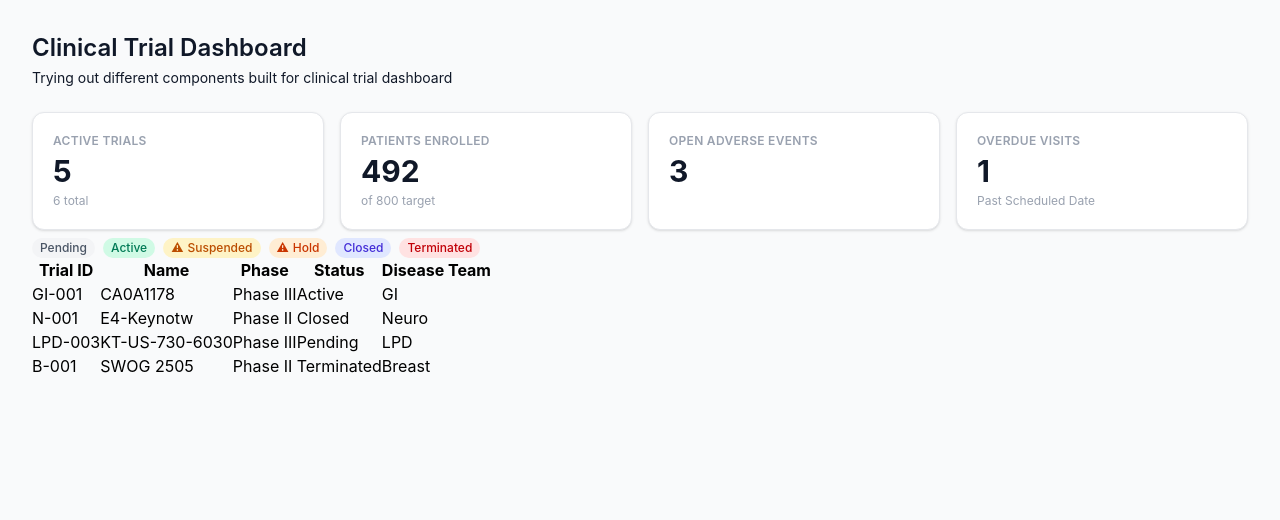
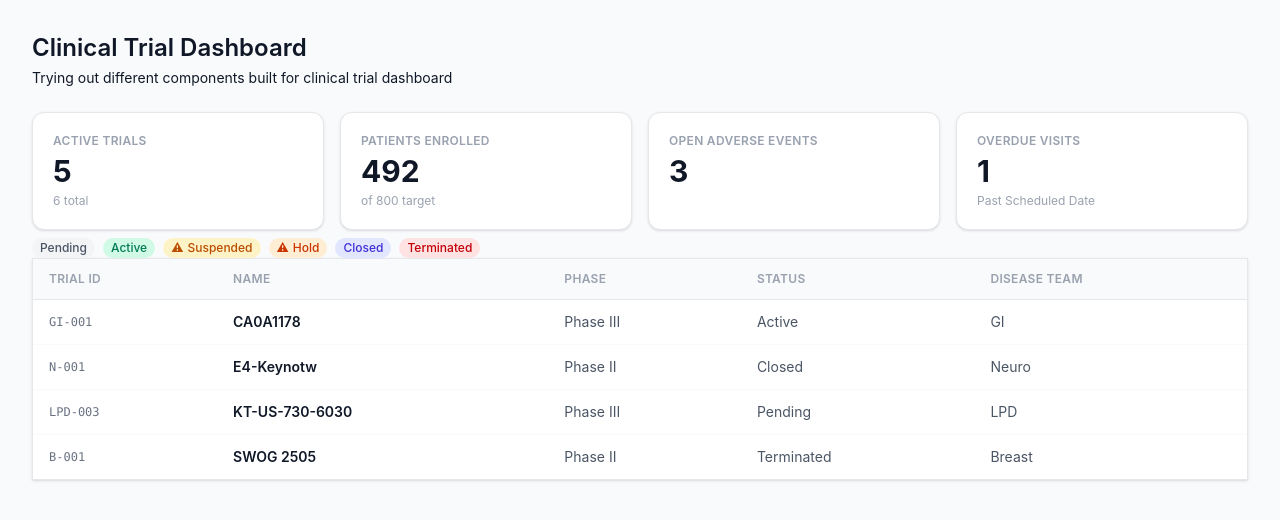
Before and after one commit to marykasp/clinical-trial-dashbaord, a React (Vite) app: page / in a window 1280 px wide. Shown: the top 520 px of the page. Built offline with nearby package versions, Linux system fonts and the light colour scheme.

Commit message:
style: add table styling to TrialsList

```diff
--- a/src/components/TrialsList.jsx
+++ b/src/components/TrialsList.jsx
@@ -1,29 +1,40 @@
 import { TRIALS } from "../data/trials";
 
 const TrialsList = () => {
+  const headerCellStyle = `px-4 py-3 text-left text-xs font-semibold uppercase tracking-wide text-gray-400`;
+
   return (
-    <table>
+    <div className="overflow-hidden roundex-x1 border border-gray-200 bg-white shadow-sm">
+      <table className="w-full text-sm">
         <thead>
-        <tr>
-          <th>Trial ID</th>
-          <th>Name</th>
-          <th>Phase</th>
-          <th>Status</th>
-          <th>Disease Team</th>
+          <tr className="border-b border-gray-200 bg-gray-50">
+            <th className={headerCellStyle}>Trial ID</th>
+            <th className={headerCellStyle}>Name</th>
+            <th className={headerCellStyle}>Phase</th>
+            <th className={headerCellStyle}>Status</th>
+            <th className={headerCellStyle}>Disease Team</th>
           </tr>
         </thead>
         <tbody>
           {TRIALS.map((trial) => (
-          <tr key={trial.id}>
-            <td>{trial.id}</td>
-            <td>{trial.name}</td>
-            <td>{trial.phase}</td>
-            <td>{trial.status}</td>
-            <td>{trial.disease}</td>
+            <tr
+              key={trial.id}
+              className="border-b border-gray-50 last:border-0 hover:bg-gray-50"
+            >
+              <td className="px-4 py-3 font-mono text-xs text-gray-500">
+                {trial.id}
+              </td>
+              <td className="px-4 py-3 font-semibold text-gray-900">
+                {trial.name}
+              </td>
+              <td className="px-4 py-3 text-gray-600">{trial.phase}</td>
+              <td className="px-4 py-3 text-gray-600">{trial.status}</td>
+              <td className="px-4 py-3 text-gray-600">{trial.disease}</td>
             </tr>
           ))}
         </tbody>
       </table>
+    </div>
   );
 };
 
```
Lines whose indentation alone changed are shown as unchanged.
